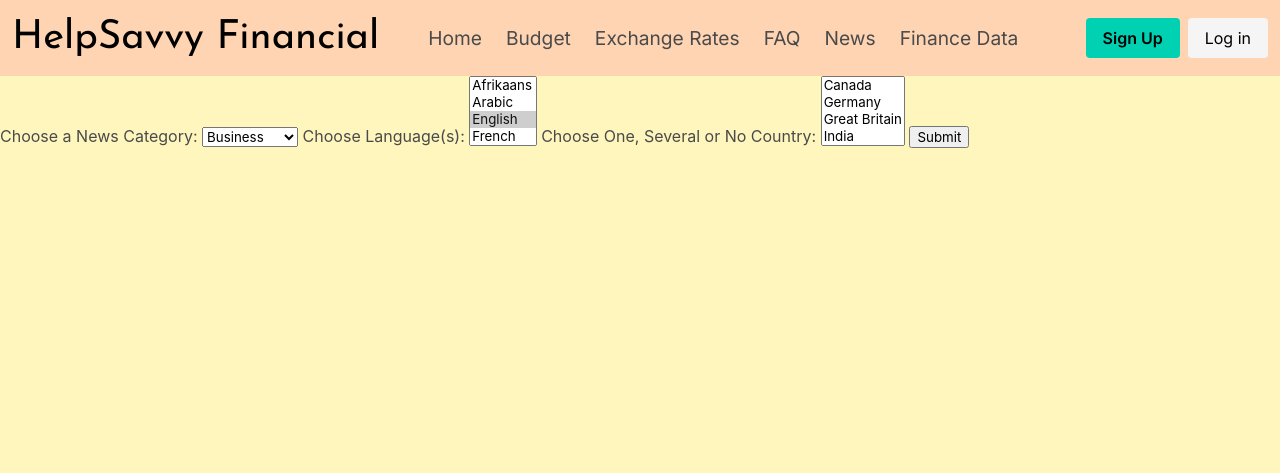
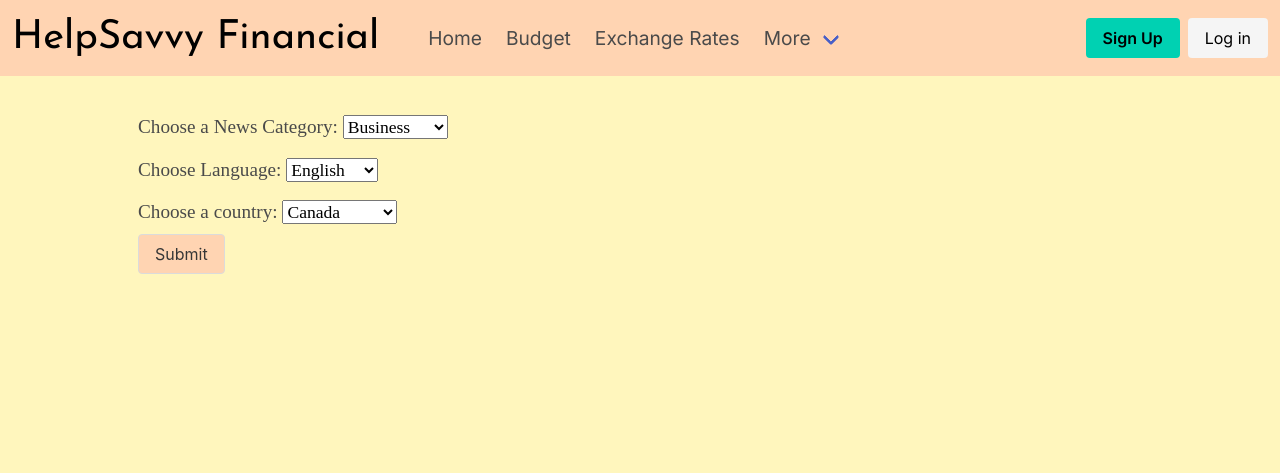
Before and after one commit to SamMartin92/hackathon-team-7, a Django app: page /news/ in a window 1280 px wide. Shown: the top 473 px of the page. Run offline with Django 4.2, Linux system fonts and the light colour scheme.

Commit message:
added styling to api pages

```diff
--- a/home/templates/home/base.html
+++ b/home/templates/home/base.html
@@ -37,7 +37,7 @@
 
     <!-- Navigation -->
 
-    <nav class="navbar" role="navigation" aria-label="main-navigation">
+    <nav class="navbar is-transparent" role="navigation" aria-label="main-navigation">
         <div class="navbar-brand">
             <a href="{% url 'index' %}" class="navbar-item" id="nav-title">
                 HelpSavvy Financial
@@ -60,23 +60,28 @@
                     Budget
                 </a>
 
-                <a href="{% url 'secondary' %}" class="navbar-item">
+                <a href="{% url 'finance' %}" class="navbar-item">
                     Exchange Rates
                 </a>
-
-                <a href="{% url 'others' %}" class="navbar-item">
-                    FAQ
+                <div class="navbar-item has-dropdown is-hoverable">
+                    <a class="navbar-link">
+                    More
+                    </a>
+                <div class="navbar-dropdown">
+                <a href="{% url 'secondary' %}" class="navbar-item">
+                    Finance Data
                 </a>
 
                 <a href="{% url 'news' %}" class="navbar-item">
                     News
                 </a>
 
-                <a href="{% url 'finance' %}" class="navbar-item">
-                    Finance Data
+                <a href="{% url 'others' %}" class="navbar-item">
+                    FAQ
                 </a>
+            </div>
 
-
+            </div>
             </div>
         </div>
 
--- a/home/templates/home/financedata.html
+++ b/home/templates/home/financedata.html
@@ -3,14 +3,16 @@
 {% block title %}Home{% endblock %}
 {% block content %}
 
-    <div id="curve_chart" style="display: flex; height: 40%; width: auto;"></div>
+    <div id="curve_chart" style="display: flex; height: 40%; max-width: 80%;"></div>
+    <div class="curr-div">
     <form id="currency-form" method="POST">
 
       <p>Exchange From: <input type="text" id="currencyOne"name="currencyOne" required></p>
       <p>Exchange To: <input type="text" id="currencyTwo" name="currencyTwo" required></p>
       <p>Exchange Amount: <input type="number" id="exchangeAmount" name="exchangeAmount"></p>
-      <input id="class" type="submit">
+      <input id="class" type="submit" class="button income-sub-but">
     </form>
+  </div>
     <script type="text/javascript" src="https://www.google.com/jsapi"></script>
     <script type="text/javascript">google.load('visualization', '1.0', {'packages':['corechart']});</script>
     {% endblock %}
--- a/home/templates/home/news.html
+++ b/home/templates/home/news.html
@@ -2,9 +2,11 @@
 
 {% block title %}Home{% endblock %}
 {% block content %}
+<div class="news-api-search">
 	<form id="news-form" method="POST">
-        <label for="news-category">Choose a News Category:</label>
-        <select name="news-category" id="news-category" required>
+		<span class="news-cat">
+			<label for="news-category">Choose a News Category: </label>
+			<select name="news-category" id="news-category" class="news-select" required>
 				<option id="business" value="business">Business</option>
 				<option id="economics" value="economics">Economics</option>
 				<option id="energy" value="energy">Energy</option>
@@ -12,21 +14,25 @@
 				<option id="science" value="science">Science</option>
 				<option id="technology" value="technology">Technology</option>
 			</select>
-
-        <label for="news-language">Choose Language(s):</label>
-        <select name="news-language" id="news-language" multiple required>
+		</span>
+		<br>
+		<span class="news-cat">
+			<label for="news-language">Choose Language: </label>
+			<select name="news-language" id="news-language" class="news-select" required>
+				<option value="en" selected>English</option>
 				<option value="af">Afrikaans</option>
 				<option value="ar">Arabic</option>
-        <option value="en" selected>English</option>
 				<option value="fr">French</option>
 				<option value="de">German</option>
 				<option value="hi">Hindu</option>
 				<option value="ja">Japanese</option>
 				<option value="es">Spanish</option>
 			</select>
-
-        <label for="news-country">Choose One, Several or No Country:</label>
-        <select name="news-country" id="news-country" multiple>
+		</span>
+		<br>
+		<span class="news-cat">
+			<label for="news-country">Choose a country: </label>
+			<select name="news-country" id="news-country" class="news-select">
 				<option value="CA">Canada</option>
 				<option value="DE">Germany</option>
 				<option value="GB">Great Britain</option>
@@ -36,8 +42,10 @@
 				<option value="ZA">South Africa</option>
 				<option value="US">U.S</option>
 			</select>
-
-      <input class="submit-button" type="submit">
+		</span>
+		<br>
+		<input class="submit-button button income-sub-but" type="submit">
 	</form>
+</div>
 <div id="news-table"></div>
 {% endblock %}
--- a/static/css/style.css
+++ b/static/css/style.css
@@ -55,6 +55,13 @@ a.button is-primary {
 .button.is-light {
 	color: black;
 }
+
+.navbar-link:hover {
+		background-color: #bb9c84;
+		transition: all .2s ease-in;
+		color: black;
+}
+
 
 /************************************************** hamburger menu */
 
@@ -158,7 +165,7 @@ a.button is-primary {
 	font-family: 'Inter', sans-serif;
 }
 
-.service-button > h3 {
+.service-button>h3 {
 	font-family: 'Josefin Sans', sans-serif;
 }
 
@@ -329,7 +336,7 @@ input[type="number"] {
 	margin: 60px auto;
 }
 
-#faq h2{
+#faq h2 {
 	text-align: center;
 	margin: 20px auto;
 }
@@ -367,6 +374,55 @@ input[type="number"] {
 	max-height: fit-content;
 }
 
+/************************************************** news api page */
+
+.news-div {
+	max-width: 80%;
+	padding: auto;
+	margin: auto;
+	outline: double black;
+	margin-top: 15px;
+	margin-bottom: 15px;
+}
+
+.news-api-search {
+	max-width: 80%;
+	margin: auto;
+	margin-top: 20px;
+	padding: 10px;
+	text-align: left;
+	display: block;
+}
+
+.news-cat {
+	margin-right: 20px;
+	line-height: 32pt;
+}
+
+.news-cat > label {
+	font-family:  "Noto Serif Toto", serif;
+	font-size: 1.2em;
+}
+
+
+.news-select {
+	font-family:  "Noto Serif Toto", serif;
+	font-size: 1.1em;
+}
+
+/************************************************** currency api page */
+
+.curr-div {
+	max-width: 80%;
+	margin: auto;
+	margin-top: 25px;
+	text-align: left;
+	font-family:  "Noto Serif Toto", serif;
+	line-height: 28pt;
+	font-size: 1.1em;
+
+}
+
 /************************************************** Media Queries */
 
 @media screen and (max-width: 415px) {
--- a/static/js/browsernews.js
+++ b/static/js/browsernews.js
@@ -46,11 +46,11 @@ async function getNews(url) {
         newsTable.removeChild(newsTable.firstChild);
     }
     for (let i = 0; i < data.total_hits - 1; i++){
-        newsTable.innerHTML += `<h2>${data.articles[i].title}</h2>
-                                <p>By: ${data.articles[i].author}, ${data.articles[i].published_date}</p>
-                                <p>${data.articles[i].excerpt}</p>
-                                <p>${data.articles[i].summary}</p>
-                                <p>Rights: ${data.articles[i].rights}</p>
-                                <h3><a href="${data.articles[i].link}" target="_blank">FULL ARTICLE HERE</a></h3>`;
+        newsTable.innerHTML += `<div class="news-div"><h2 class="news-table-header">${data.articles[i].title}</h2>
+                                <p class="news-table-para">By: ${data.articles[i].author}, ${data.articles[i].published_date}</p>
+                                <p class="news-table-para">${data.articles[i].excerpt}</p>
+                                <p class="news-table-para">${data.articles[i].summary}</p>
+                                <p class="news-table-para">Rights: ${data.articles[i].rights}</p>
+                                <h3 class="news-table-link"><a href="${data.articles[i].link}" target="_blank">FULL ARTICLE HERE</a></h3></div>`;
     }
 }
```
Lines whose indentation alone changed are shown as unchanged.
